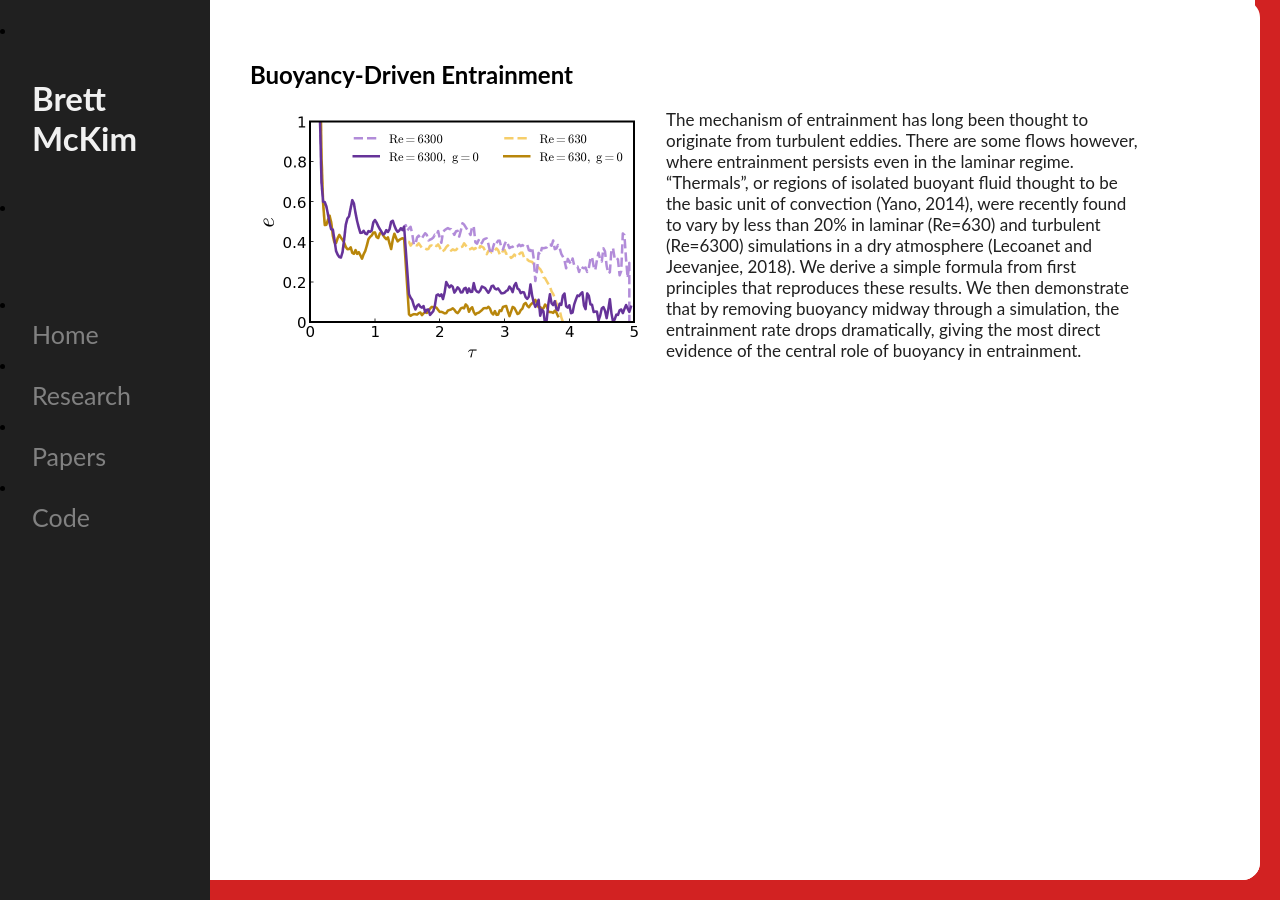
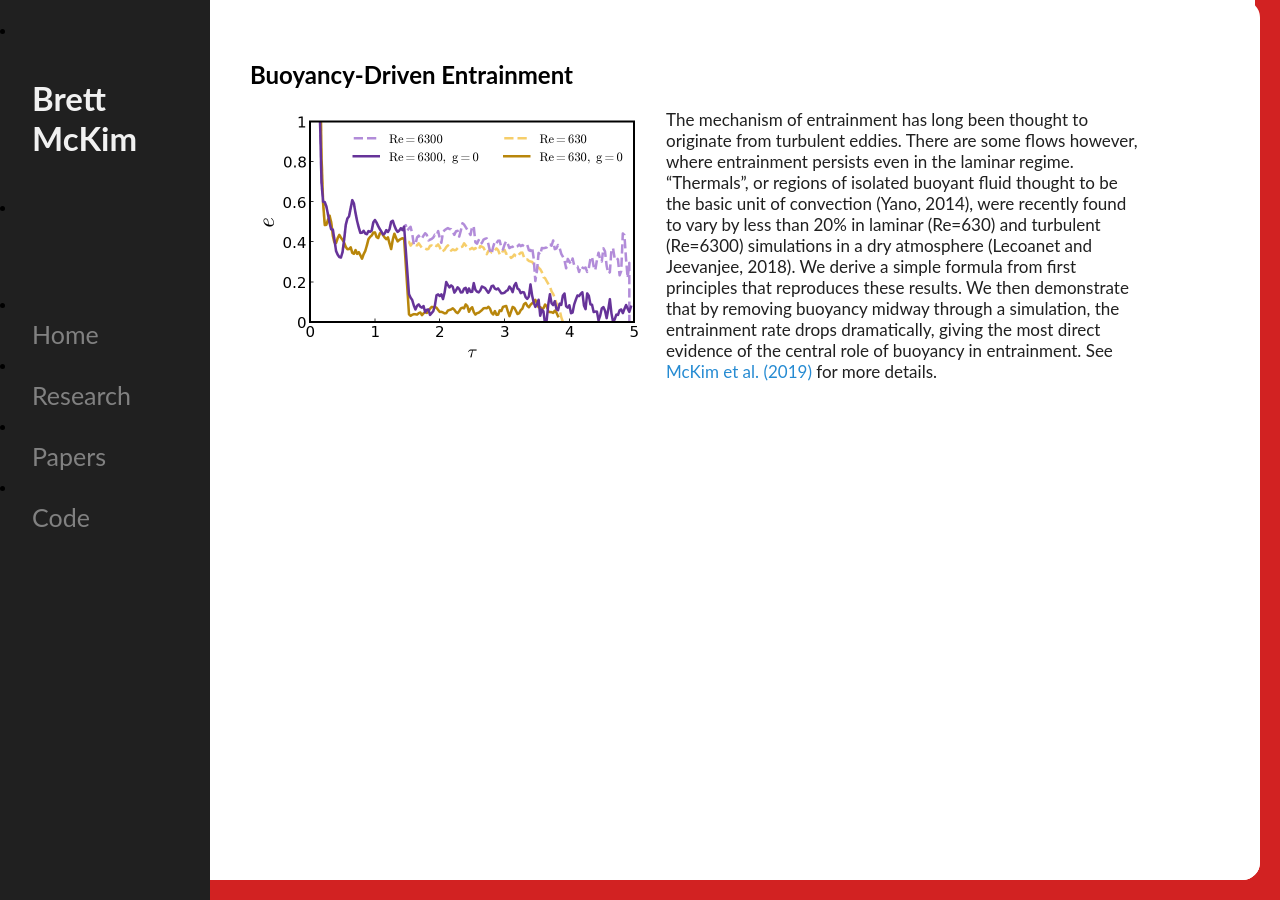
Before and after one commit to mckimb/mckimb.github.io, a Jekyll site: the page built from research/index.html, in a window 1280 px wide. Built offline with Jekyll 4.4.1, drawn with Linux system fonts in a browser that asks for light colours.

Commit message:
Update index.html

```diff
--- a/research/index.html
+++ b/research/index.html
@@ -5,7 +5,7 @@
 <div class="blurb">
 	<h2>Buoyancy-Driven Entrainment</h2>
 	<img src="/research/efficiency.png" alt="No entrainment without buoyancy" class="wrap" style="width:396px;height:259px;">
-	<p>The mechanism of entrainment has long been thought to originate from turbulent eddies. There are some flows however, where entrainment persists even in the laminar regime. “Thermals”, or regions of isolated buoyant fluid thought to be the basic unit of convection (Yano, 2014), were recently found to vary by less than 20% in laminar (Re=630) and turbulent (Re=6300) simulations in a dry atmosphere (Lecoanet and Jeevanjee, 2018). We derive a simple formula from first principles that reproduces these results. We then demonstrate that by removing buoyancy midway through a simulation, the entrainment rate drops dramatically, giving the most direct evidence of the central role of buoyancy in entrainment.</p>
+	<p>The mechanism of entrainment has long been thought to originate from turbulent eddies. There are some flows however, where entrainment persists even in the laminar regime. “Thermals”, or regions of isolated buoyant fluid thought to be the basic unit of convection (Yano, 2014), were recently found to vary by less than 20% in laminar (Re=630) and turbulent (Re=6300) simulations in a dry atmosphere (Lecoanet and Jeevanjee, 2018). We derive a simple formula from first principles that reproduces these results. We then demonstrate that by removing buoyancy midway through a simulation, the entrainment rate drops dramatically, giving the most direct evidence of the central role of buoyancy in entrainment. See <a href="www.google.com"> McKim et al. (2019)</a> for more details.</p>
 <!-- 	<img src="/research/rho_vort_cross_section.png" alt="Density and Vorticity of Thermal"> -->
 
 </div><!-- /.blurb -->
```
